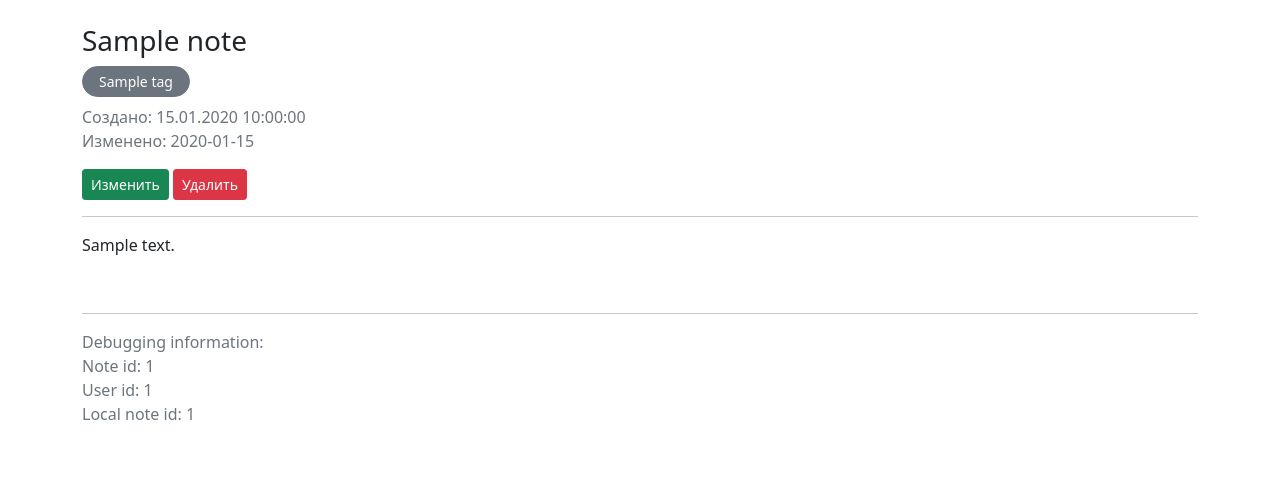
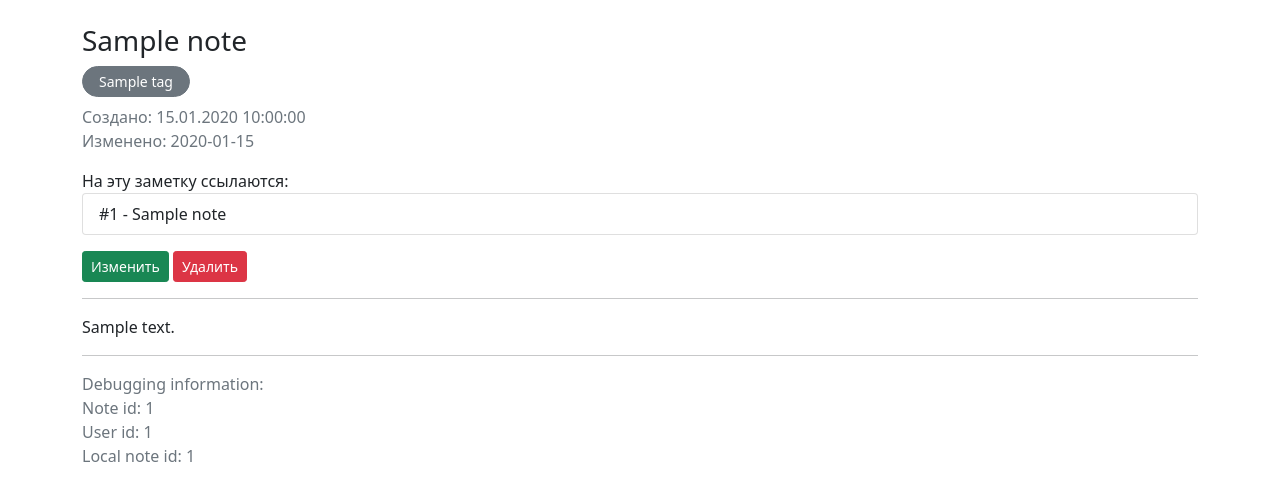
Before and after one commit to Woofka/zettelkasten, a Flask app: page /note/1 in a window 1280 px wide. Shown: the part 56-557 px from the top of the page. Run offline with Flask 2, Linux system fonts and the light colour scheme; a user stored in the database is signed in; a database or web service that is not in the repository returns one stand-in record (values such as "Sample title"); some libraries are stand-ins or nearby versions.

Commit message:
Add links

```diff
--- a/db.py
+++ b/db.py
@@ -374,6 +374,27 @@ class Note:
 
         return notes
 
+    @staticmethod
+    def get_notes_linked_to(user_id, local_note_id):
+        conn = get_db_connection()
+        cursor = conn.cursor()
+
+        query = r"select id, user_id, local_id, title " \
+                r"from notes " \
+                r"where user_id = %s and text like '%%[%%](%s)%%' " \
+                r"order by local_id;"
+        cursor.execute(query, (user_id, local_note_id))
+        result = cursor.fetchall()
+        notes = []
+        for row in result:
+            note = Note(row[0], row[1], row[2], row[3], None, None, None, set())
+            notes.append(note)
+
+        cursor.close()
+        conn.close()
+
+        return notes
+
 
 # print(User.is_email_used('test@test.ru'))
 # print(User.add_user('test3@test.ru', '1234'))
--- a/main.py
+++ b/main.py
@@ -145,9 +145,10 @@ def note_page(note_local_id):
         flash('Нет заметки с таким идентификатором')
         return abort(404)
 
+    links_from = Note.get_notes_linked_to(current_user.id, note.local_id)
     md = markdown.markdown(note.text, extensions=['fenced_code', md_extentions.StrikeExtension()])
 
-    return render_template('note.html', note=note, md=md)
+    return render_template('note.html', note=note, md=md, links_from=links_from)
 
 
 def parse_tags(tags_data):
--- a/templates/note.html
+++ b/templates/note.html
@@ -19,14 +19,22 @@
     {% endif %}
   </p>
 
+  {% if links_from %}
+    <label>На эту заметку ссылаются:</label>
+    <div class="list-group mb-3">
+      {% for n in links_from %}
+        <a href="{{ url_for('note_page', note_local_id=n.local_id) }}" class="list-group-item list-group-item-action">
+          #{{ n.local_id }} - {{ n.title }}
+        </a>
+      {% endfor %}
+    </div>
+  {% endif %}
+
   <a class="btn btn-sm btn-success" href="{{url_for('edit_note', note_local_id=note.local_id)}}">Изменить</a>
   <a class="btn btn-sm btn-danger" href="{{url_for('delete_note', note_local_id=note.local_id)}}">Удалить</a>
 
-
-
   <hr/>
-
-  {{ md|safe }}<br/>
+  {{ md|safe }}
 
   <hr/>
   <p class="text-muted">
```
